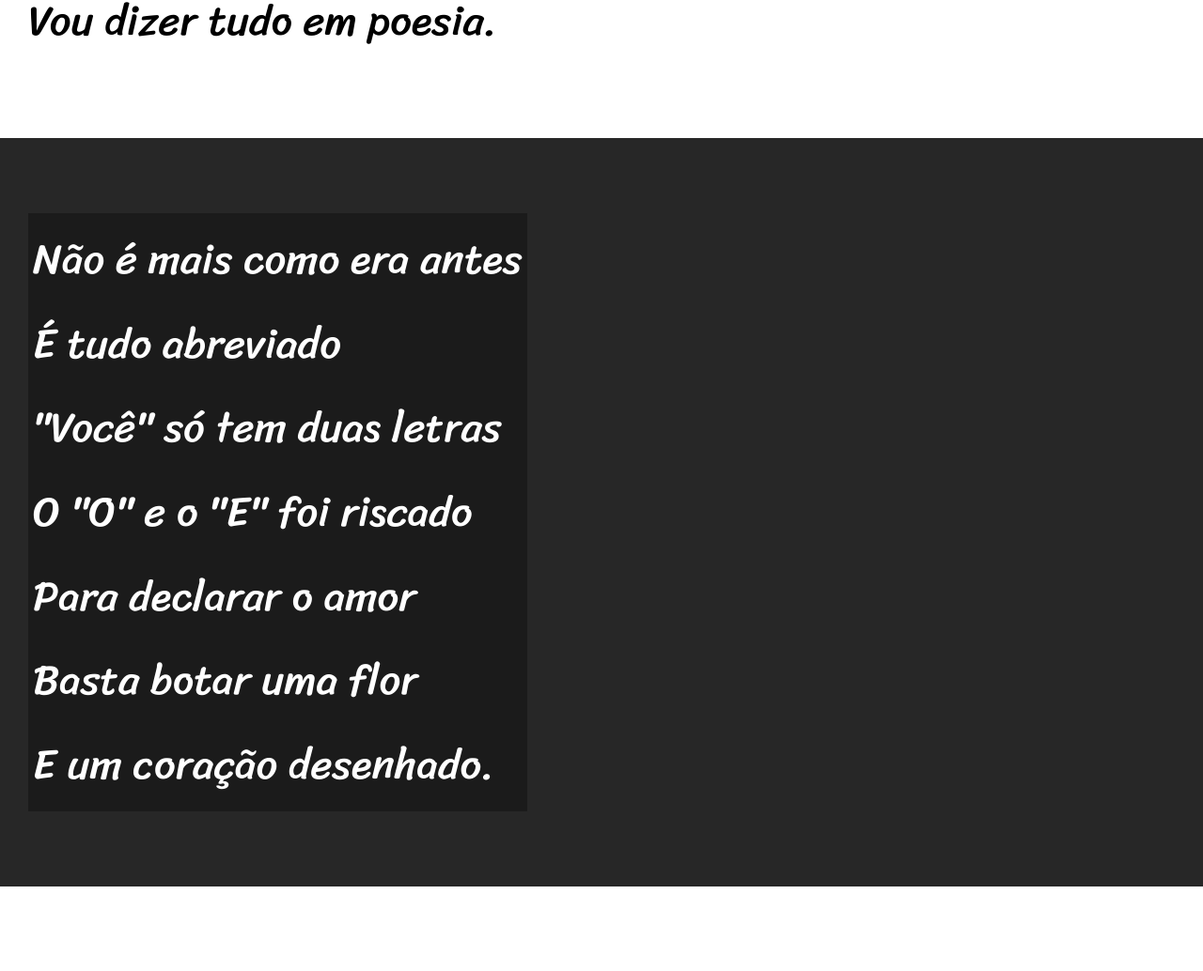
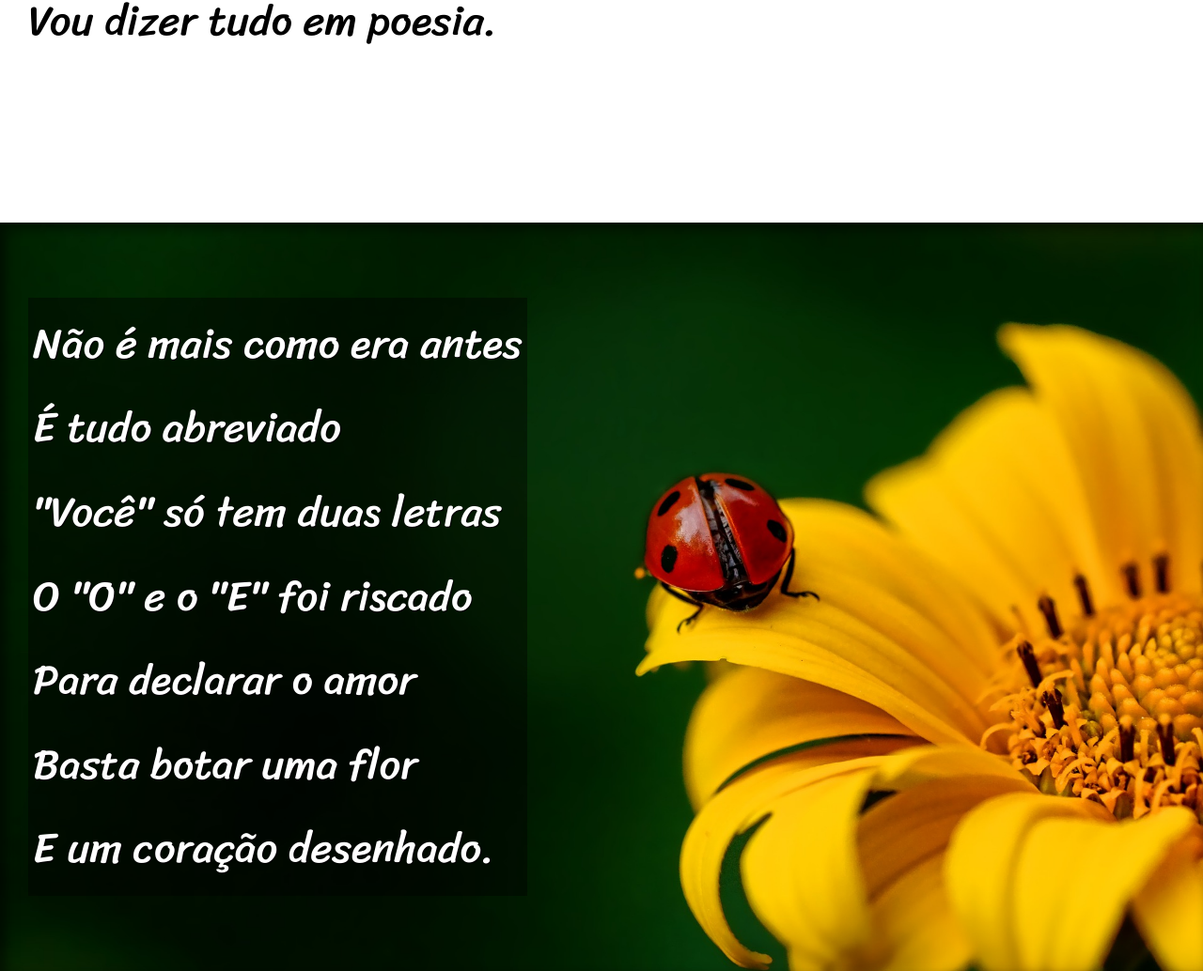
Before and after one commit to Vini-Souzag/html-css, a plain HTML site: page exercicios 3 modulo/desafio 12/index.html in a window 1280 px wide. Shown: the part 900-1934 px from the top of the page at 94% size. Drawn offline with Linux system fonts and the light colour scheme.

Commit message:
atualizações

```diff
--- a/exercicios 3 modulo/desafio 12/estilo/style.css
+++ b/exercicios 3 modulo/desafio 12/estilo/style.css
@@ -56,6 +56,10 @@ section {
     font-size: 3.5vw;
 }
 
+section > p {
+    padding-bottom: 2em;
+}
+
 section.normal {
     background-color: white;
     color: black;
@@ -65,12 +69,28 @@ section.normal {
 section.imagem {
     background-color: rgb(39, 39, 39);
     color: white;
+    box-shadow: inset 6px 6px 13px 0px rgba(0, 0, 0, 0.575);
+    background-size: cover;
+    background-attachment: fixed;
+
 }
 
 section.imagem > p {
-    background-color: rgba(0, 0, 0, 0.308);
+    background-color: rgba(0, 0, 0, 0.418);
     padding: 5px;
     display: inline-block;
+    text-shadow: 1px 1px 0px black;
+}
+
+section#img01 {
+    background-image: url('../imagens/background001.jpg');
+    background-position: right center;
+
+}
+
+section#img02 {
+    background-image: url('../imagens/background002.jpg');
+
 }
 
 footer {
--- a/exercicios 3 modulo/desafio 12/index.html
+++ b/exercicios 3 modulo/desafio 12/index.html
@@ -25,7 +25,7 @@
     </p>
 </section>
 
-<section class="imagem">
+<section class="imagem" id="img01">
     <p>
         Não é mais como era antes <br>
         É tudo abreviado <br>
@@ -59,7 +59,7 @@
 
 </section>
 
-<section class="imagem">
+<section class="imagem" id="img02">
     <p>
         Tenho saudade das cartas <br>
         Escritas com a própria mão <br>
```
